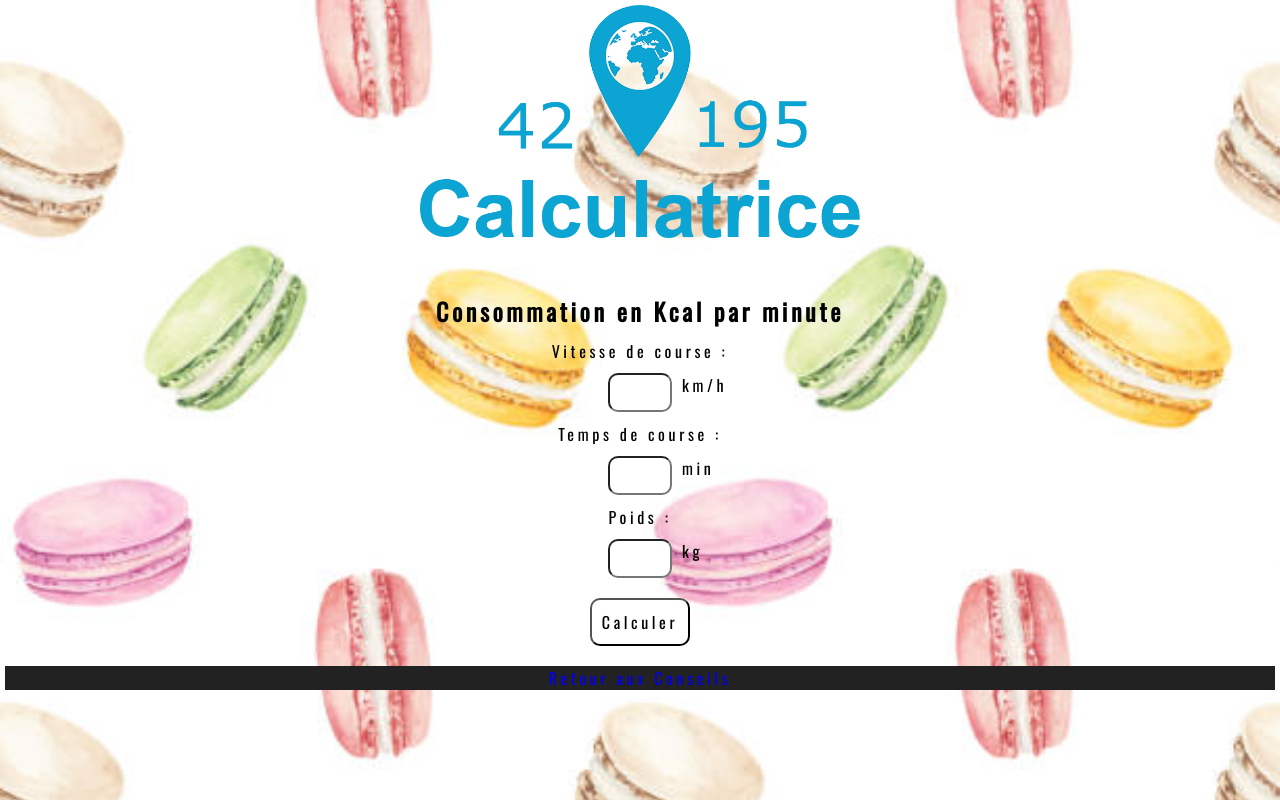
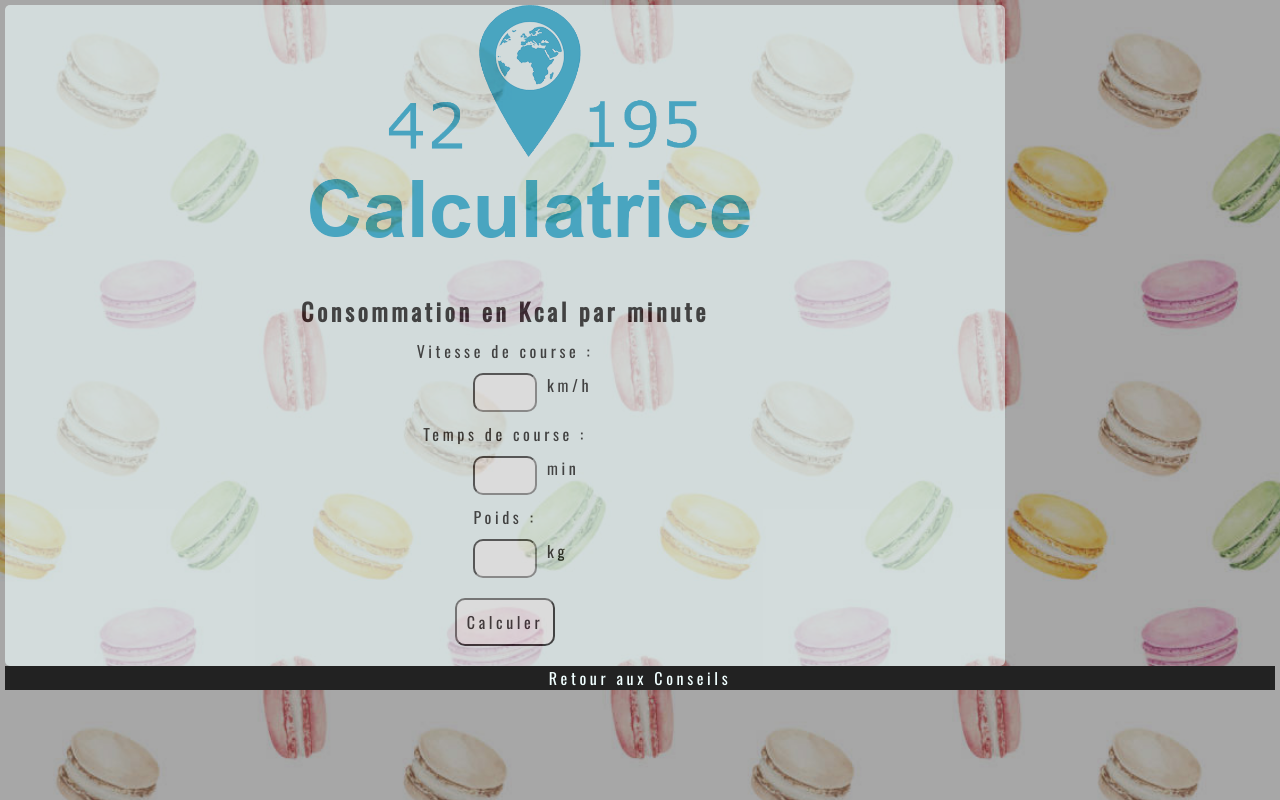
Before and after one commit to Lauwatio/passion-marathons-etud, a PHP site: page /pages/calculette.php in a window 1280 px wide. Run offline with PHP 8.4, Linux system fonts and the light colour scheme.

Commit message:
full info c cool

```diff
--- a/assets/css/calculette.css
+++ b/assets/css/calculette.css
@@ -11,24 +11,39 @@ html {
   letter-spacing: 3.6px;
   font-weight: 400;
   background: url(./../images/macarons/fond_bouge.jpg) top/cover;
-  animation:snowfall 8s linear forwards infinite;
+  animation: macarons 100s infinite linear;
   /*filter: blur(8px);*/
+  background-size: auto 100%;
 }
-@keyframes snowfall{
+@keyframes macarons{
   0%{
     background-position: 0 0;
   }
   100%{
-    background-position: 760px 0px;
+    background-position: 11811px 0px;
   }
 }
 
 a {
   text-decoration: none;
+  color:azure;
 }
 body {
   padding: 5px;
   text-align: center;
+}
+#flex
+{
+  display: flex;
+  align-items: center;
+}
+#cadre
+{
+   background-color: azure;
+  opacity: 0.6;
+  width: 1000px;
+  border-radius: 5px;
+  align-items: center;
 }
 #bloc_principal {
   width: 1050px;
@@ -103,6 +118,4 @@ header h1 {
 }
 footer{
   background-color:#222222;
-  color:azure;
-  text-decoration: none;
 }
--- a/pages/calculette.php
+++ b/pages/calculette.php
@@ -11,13 +11,15 @@
 </head>
 
 <body>
+  <div id="flex">
+   <div id="cadre">
   <div id="bloc_principal">
     <header>
       <img src="./../assets/images/bannierecalculatrice.png"
         alt="Passion Marathons - Agence spécialisées dans les marathons" />
     </header>
+  </div>
 
-  </div>
   <div id="calculette">
     <h2 id="consTitle">Consommation en Kcal par minute</h2>
 
@@ -43,7 +45,8 @@
   <div id="kal"></div>
 
   <script src="./../assets/js/calculette.js"></script>
-
+</div>
+</div>
   <?php
   $nbMac = isset($_GET['nbMac']) ? $_GET['nbMac'] : null;
   for ($i = 1; $i <= $nbMac; $i = $i + 1) {
```
Also changed, not shown: assets/images/macarons/fond-mac.png (deleted), assets/images/macarons/fond_bouge.jpg, 2 other files.
